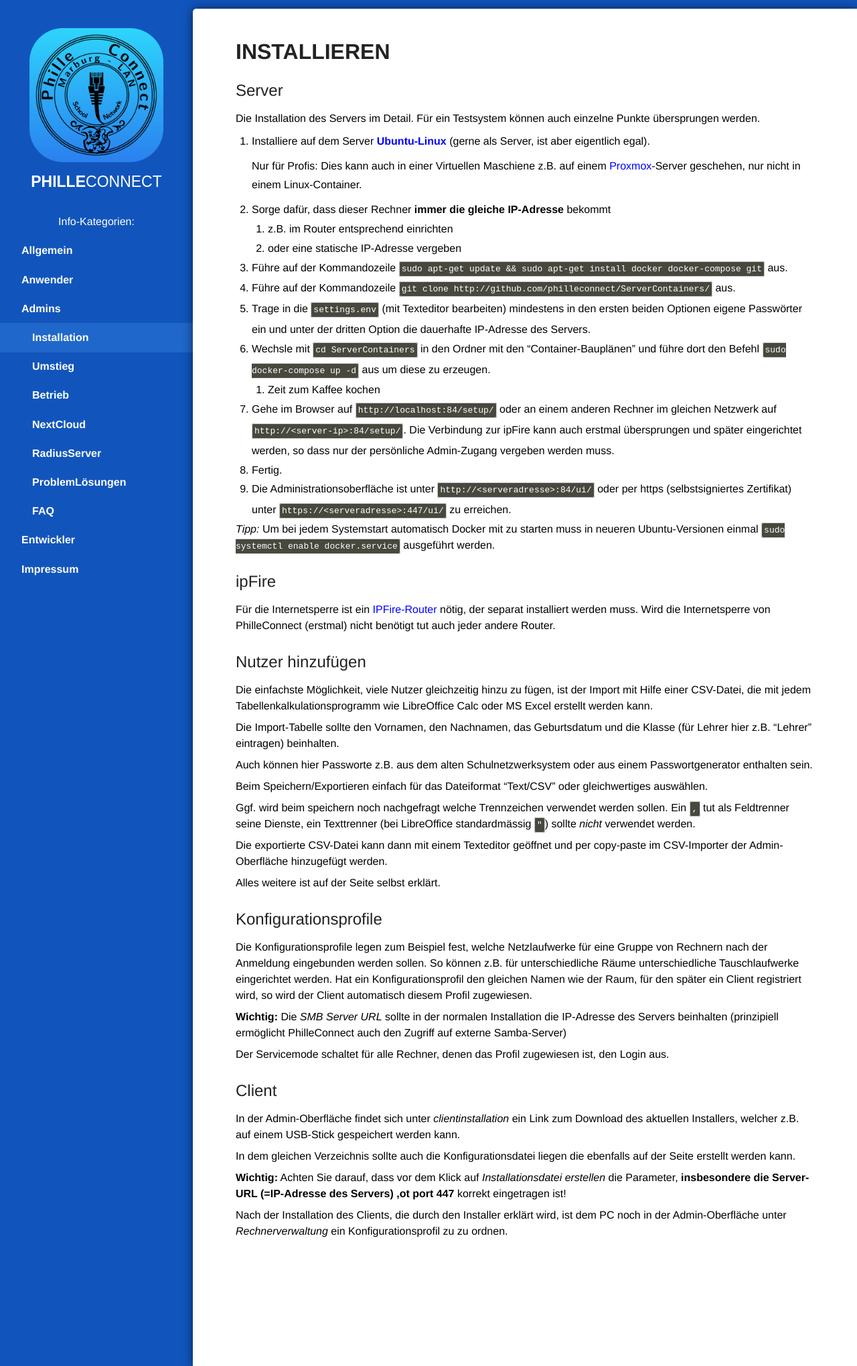
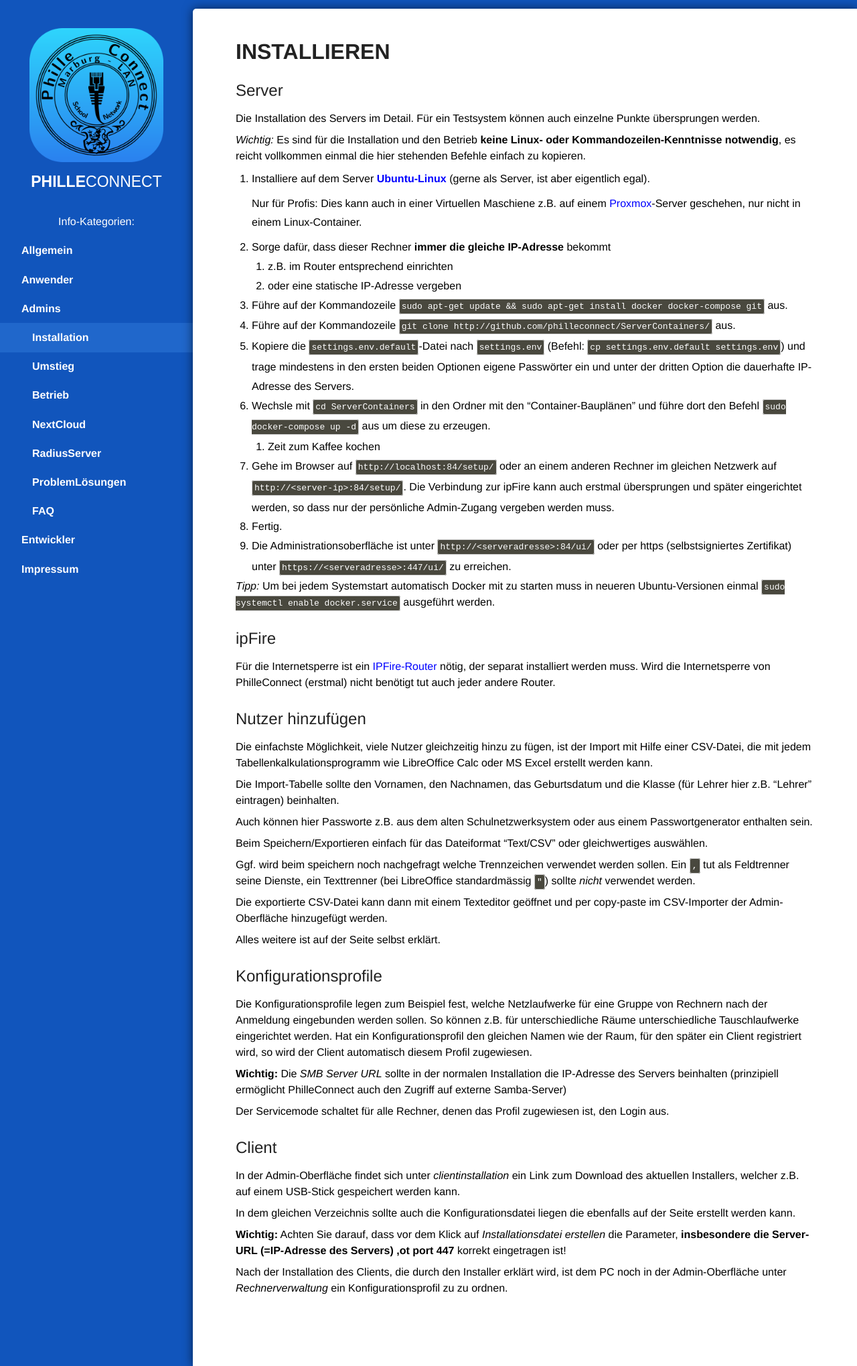
Before and after one commit to philleconnect/philleconnect.github.io, a Jekyll site: the page built from _pages/admins/02_installation.md, in a window 1280 px wide. Shown: the whole page at 67% size. Built offline with Jekyll 4.4.1, drawn with Linux system fonts in a browser that asks for light colours.

Commit message:
Update Installation unstructions: moved settings.env to settings.env.default as template

```diff
--- a/_pages/admins/02_installation.md
+++ b/_pages/admins/02_installation.md
@@ -12,6 +12,8 @@ lang: de
 
 Die Installation des Servers im Detail. Für ein Testsystem können auch einzelne Punkte übersprungen werden.
 
+*Wichtig:* Es sind für die Installation und den Betrieb **keine Linux- oder Kommandozeilen-Kenntnisse notwendig**, es reicht vollkommen einmal die hier stehenden Befehle einfach zu kopieren.
+
 1. Installiere auf dem Server **[Ubuntu-Linux](https://ubuntu.com)** (gerne als Server, ist aber eigentlich egal).
 
     Nur für Profis: Dies kann auch in einer Virtuellen Maschiene z.B. auf einem [Proxmox](https://www.proxmox.com){:target="_blank"}-Server geschehen, nur nicht in einem Linux-Container.
@@ -21,7 +23,7 @@ Die Installation des Servers im Detail. Für ein Testsystem können auch einzeln
     2. oder eine statische IP-Adresse vergeben
 3. Führe auf der Kommandozeile `sudo apt-get update && sudo apt-get install docker docker-compose git` aus.
 4. Führe auf der Kommandozeile `git clone http://github.com/philleconnect/ServerContainers/` aus.
-5. Trage in die `settings.env` (mit Texteditor bearbeiten) mindestens in den ersten beiden Optionen eigene Passwörter ein und unter der dritten Option die dauerhafte IP-Adresse des Servers.
+5. Kopiere die `settings.env.default`-Datei nach `settings.env` (Befehl: `cp settings.env.default settings.env`) und trage mindestens in den ersten beiden Optionen eigene Passwörter ein und unter der dritten Option die dauerhafte IP-Adresse des Servers.
 6. Wechsle mit `cd ServerContainers` in den Ordner mit den "Container-Bauplänen" und führe dort den Befehl `sudo docker-compose up -d` aus um diese zu erzeugen.
     1. Zeit zum Kaffee kochen
 7. Gehe im Browser auf `http://localhost:84/setup/` oder an einem anderen Rechner im gleichen Netzwerk auf `http://<server-ip>:84/setup/`. Die Verbindung zur ipFire kann auch erstmal übersprungen und später eingerichtet werden, so dass nur der persönliche Admin-Zugang vergeben werden muss.
```
